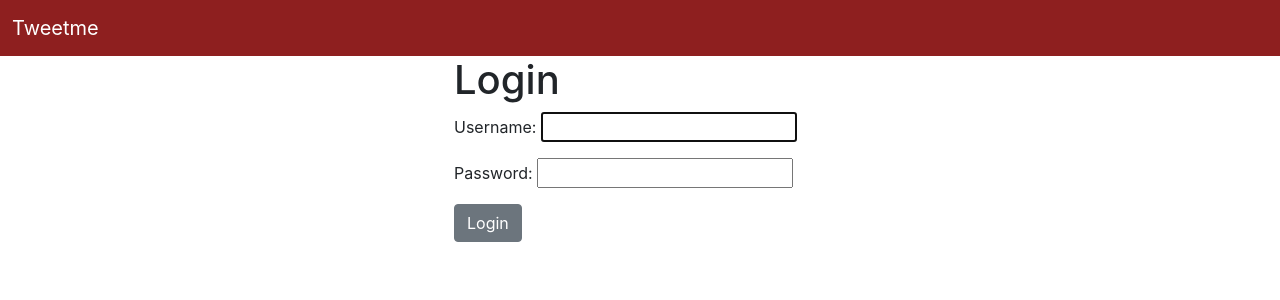
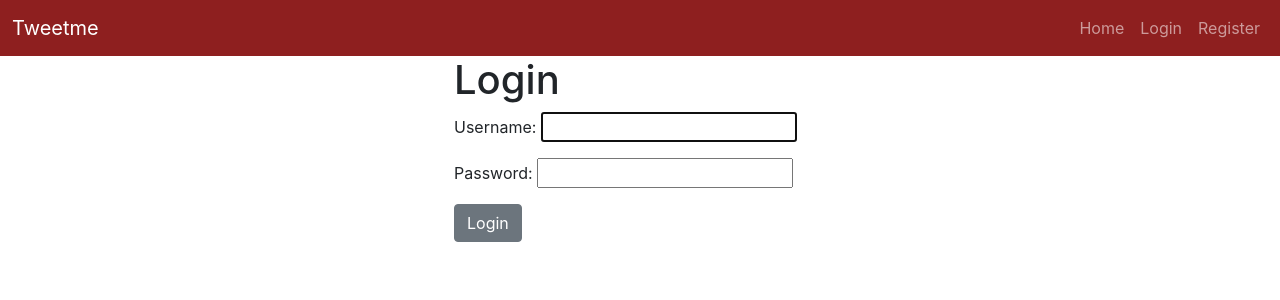
Before and after one commit to faishal882/twitter-clone, a Django app: page /login in a window 1280 px wide. Shown: the top 300 px of the page. Run offline with Django 3.2, Linux system fonts and the light colour scheme; some libraries are stand-ins or nearby versions.

Commit message:
Initial comimit

```diff
--- a/templates/components/navbar.html
+++ b/templates/components/navbar.html
@@ -1,37 +1,48 @@
-
 <nav class="navbar navbar-expand-lg navbar-dark bg-tweetme">
   <div class="container-fluid">
     <a class="navbar-brand" href="/">Tweetme</a>
-    <button class="navbar-toggler" type="button" data-bs-toggle="collapse" data-bs-target="#navbarSupportedContent" aria-controls="navbarSupportedContent" aria-expanded="false" aria-label="Toggle navigation">
+    <button
+      class="navbar-toggler"
+      type="button"
+      data-bs-toggle="collapse"
+      data-bs-target="#navbarSupportedContent"
+      aria-controls="navbarSupportedContent"
+      aria-expanded="false"
+      aria-label="Toggle navigation"
+    >
       <span class="navbar-toggler-icon"></span>
     </button>
-    <div class="collapse navbar-collapse d-none" id="navbarSupportedContent">
-      <ul class="navbar-nav me-auto mb-2 mb-lg-0 d-none">
+    <div class="collapse navbar-collapse" id="navbarSupportedContent">
+      <ul class="navbar-nav ms-auto mb-2 mb-lg-0">
         <li class="nav-item">
-          <a class="nav-link active" aria-current="page" href="#">Home</a>
+          <a class="nav-link" href="/">Home</a>
+        </li>
+        {% if request.user.is_authenticated %}
+        <li class="nav-item">
+          <a class="nav-link" href="/logout/">Logout</a>
         </li>
         <li class="nav-item">
-          <a class="nav-link" href="#">Link</a>
+          <a class="nav-link" href="/profile/edit">Edit</a>
         </li>
-        <li class="nav-item dropdown">
-          <a class="nav-link dropdown-toggle" href="#" id="navbarDropdown" role="button" data-bs-toggle="dropdown" aria-expanded="false">
-            Dropdown
-          </a>
-          <ul class="dropdown-menu" aria-labelledby="navbarDropdown">
-            <li><a class="dropdown-item" href="#">Action</a></li>
-            <li><a class="dropdown-item" href="#">Another action</a></li>
-            <li><hr class="dropdown-divider"></li>
-            <li><a class="dropdown-item" href="#">Something else here</a></li>
-          </ul>
+        {% else %}
+        <li class="nav-item">
+          <a class="nav-link" href="/login">Login</a>
         </li>
         <li class="nav-item">
-          <a class="nav-link disabled" href="#" tabindex="-1" aria-disabled="true">Disabled</a>
+          <a class="nav-link" href="/register/">Register</a>
         </li>
+
+        {% endif %}
       </ul>
       <form class="d-flex d-none">
-        <input class="form-control me-2" type="search" placeholder="Search" aria-label="Search">
+        <input
+          class="form-control me-2"
+          type="search"
+          placeholder="Search"
+          aria-label="Search"
+        />
         <button class="btn btn-outline-success" type="submit">Search</button>
       </form>
     </div>
   </div>
- </nav>
+</nav>
--- a/templates/pages/feed.html
+++ b/templates/pages/feed.html
@@ -3,10 +3,9 @@
 {% block content %}
 
 {% if request.user.is_authenticated %}
-   <div id="tweetme-feed"></div>
+<div id="tweetme-feed" class="mt-4"></div>
 {% else %}
-  <div id="tweetme"></div>
+<div id="tweetme"></div>
 {% endif %}
 
-
 {% endblock content %}
--- a/templates/profiles/detail.html
+++ b/templates/profiles/detail.html
@@ -1,6 +1,9 @@
 {% extends 'base.html' %} {% block content %}
 
-<div class="tweetme-detail-profile-badge" data-username="{{ username }}"></div>
+<div
+  class="tweetme-detail-profile-badge mt-4 mb-5"
+  data-username="{{ username }}"
+></div>
 <div id="tweetme" data-username="{{ username }}" data-can-tweet="false"></div>
 
 {% endblock content %}
```
Also changed, not shown: templates/pages/home.html (+2 -7 lines), db.sqlite3.
